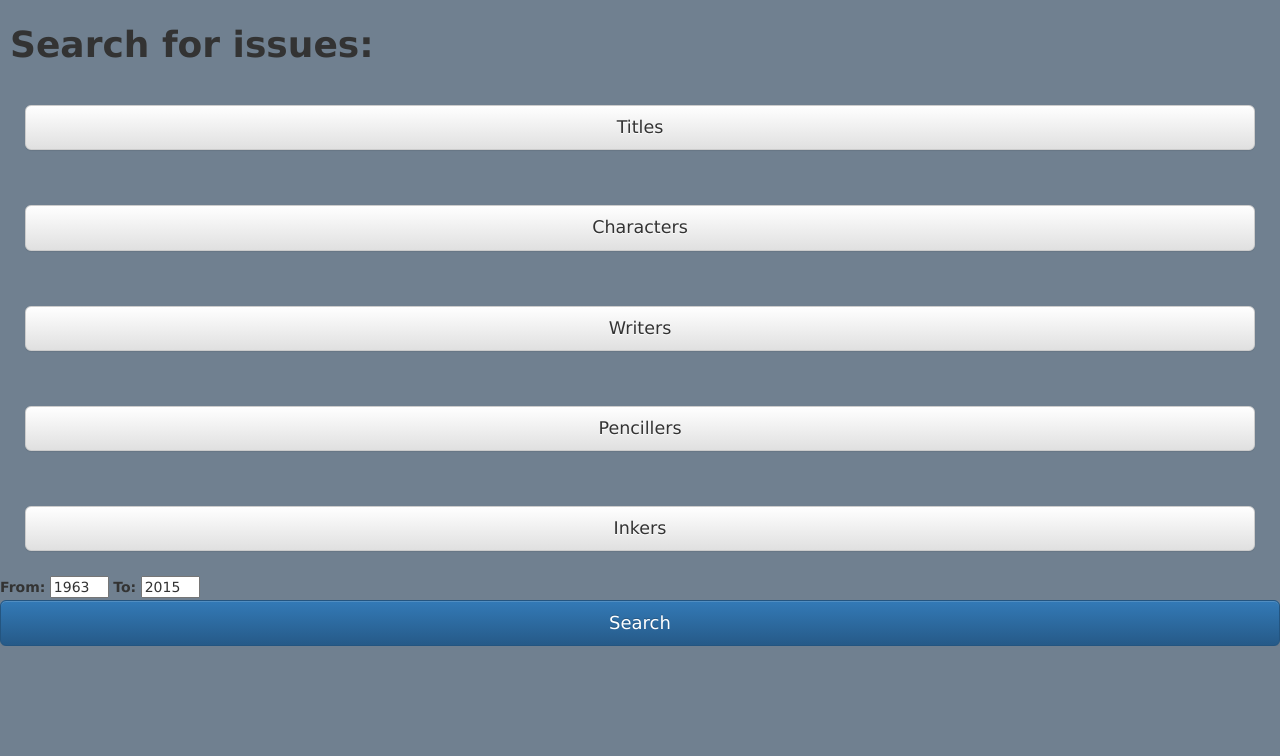
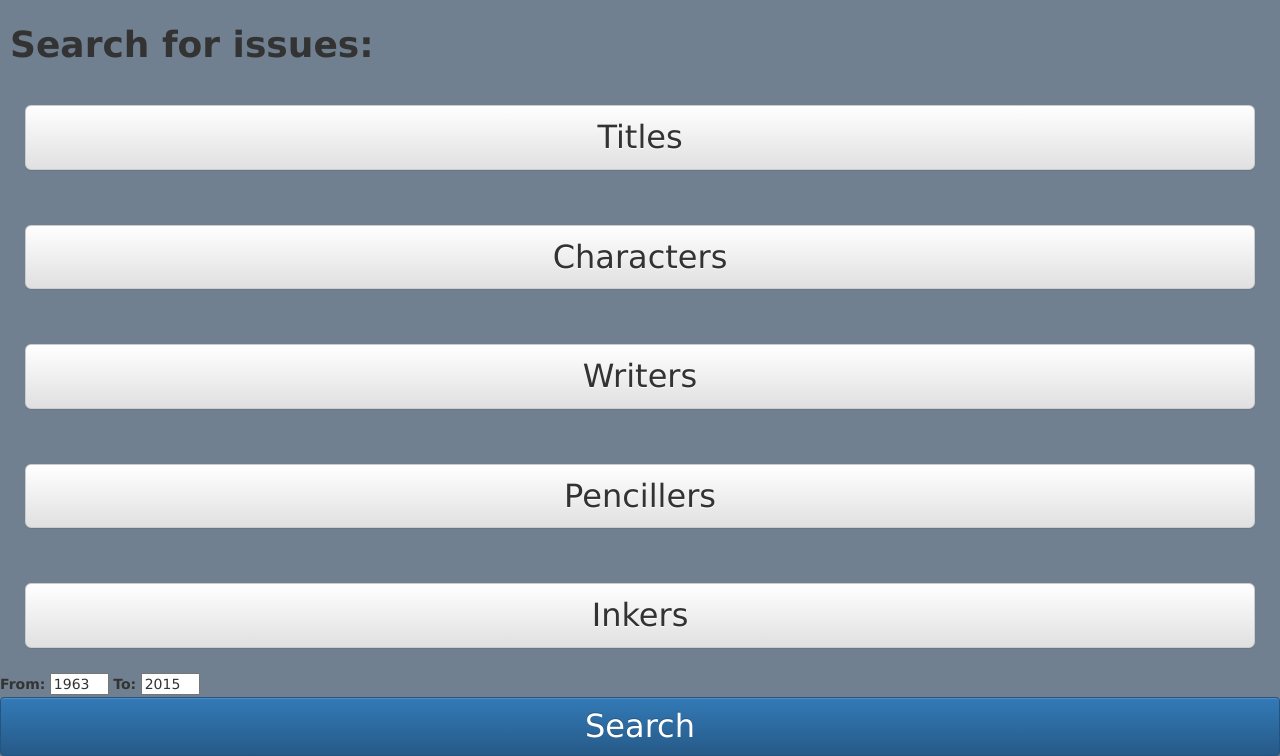
Before and after one commit to ktweten/xreadinglist, a Node server app: page / in a window 1280 px wide. Shown: the part 234-990 px from the top of the page. Before the commit the page ends 880 px from the top, so only its background shows below. Run offline with Node 20, Linux system fonts and the light colour scheme; data that the repository does not hold is empty; some libraries are stand-ins or nearby versions.

Commit message:
Tweaking css and button sizes in particular.

```diff
--- a/public/stylesheets/style.css
+++ b/public/stylesheets/style.css
@@ -23,6 +23,15 @@ table {
 
 th, td {
     text-align: left;
+}
+
+.btn-right {
+    float: right;
+    margin-right: 20px;
+}
+
+.btn-xl {
+    font-size: xx-large;
 }
 
 .comic {
@@ -125,11 +134,16 @@ th, td {
 }
 
 .search {
+    padding-left: 30px;
     padding-top: 30px;
-    padding-bottom: 50px;
+    padding-bottom: 100px;
     height: 50px;
     background-color: #23527c;
     color: #f5f5f5;
+}
+
+.search-label {
+    font-size: 200%;
 }
 
 .search-row, .name-entry, .heading {
@@ -137,13 +151,13 @@ th, td {
 }
 
 .selecting {
-    font-size: 125%;
     background-color: slategray;
 }
 
 .selection-button {
-    min-width: 50px;
-    min-height: 50px;
+    min-width: 70px;
+    min-height: 70px;
+    font-size: 200%;
 }
 
 .selection-heading {
--- a/views/index.html
+++ b/views/index.html
@@ -39,7 +39,7 @@
             <h1 class="heading">Search for issues:</h1>
             <div class="wide list" ng-repeat="list in queryCtrl.lists">
                 <div class="list-contents">
-                    <a type="button" class="btn btn-default btn-block btn-lg selecting" data-toggle="button"
+                    <a type="button" class="btn btn-default btn-block btn-lg selecting btn-xl" data-toggle="button"
                        ng-click="list.setSelecting()">
                         {{list.title}}
                     </a>
@@ -49,10 +49,10 @@
 
                     <div class="wide selecting" ng-show="list.selecting">
                         <div class="search">
-                            <label>Search: </label>
+                            <label class="search-label">Search: </label>
                             <input class="dark-text" type="text" ng-model="list.searchText"
                                    ng-change="list.updateDisplayList()">
-                            <button class="dark-text" ng-click="list.clearSelections()">Clear Selections</button>
+                            <button class="dark-text btn btn-default btn-xl btn-right" ng-click="list.clearSelections()">Clear Selections</button>
                         </div>
                         <table>
                             <thead class="selection-heading dark-text">
@@ -64,7 +64,7 @@
                             <tbody infinite-scroll="list.increaseLimit()">
                                 <tr ng-repeat="name in list.displayList"
                                     ng-class-odd="'light-row'">
-                                    <td class="col-xs-8 name-entry">{{name}}</td>
+                                    <td class="col-xs-10 name-entry">{{name}}</td>
                                     <td class="col-xs-1" ng-show="list.hasAllColumn">
                                         <button type="button"
                                                 class="btn selection-button"
@@ -103,7 +103,7 @@
                 </div>
             </div>
 
-            <button  type="button" class="btn btn-primary btn-block btn-lg" ng-click="queryCtrl.query()">Search</button>
+            <button  type="button" class="btn btn-primary btn-block btn-xl" ng-click="queryCtrl.query()">Search</button>
         </form>
     </div>
 
@@ -114,7 +114,7 @@
             <div ng-repeat="volume in comic.volumes | orderBy:'name'">
                 <div class="result-series">
                     <label ng-show="volume.name">{{volume.name}}</label>
-                    <button type="button" class="btn btn-info btn-lg sequence-btn" data-toggle="button"
+                    <button type="button" class="btn btn-info btn-xl sequence-btn" data-toggle="button"
                             ng-show="volume.issues.length > 1"
                             ng-click="volume.expand = !volume.expand">{{volume.issues | sequence}}</button>
                 </div>
@@ -158,7 +158,7 @@
                 </div>
             </div>
         </div>
-        <button type="button" class="btn btn-primary btn-block btn-lg" ng-click="queryCtrl.hideResults()">New Search</button>
+        <button type="button" class="btn btn-primary btn-block btn-xl" ng-click="queryCtrl.hideResults()">New Search</button>
     </div>
 </body>
 </html>
```
